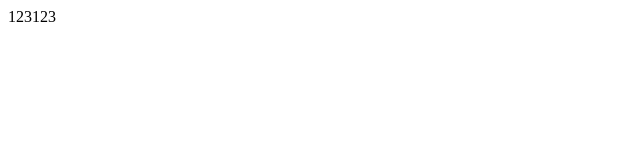
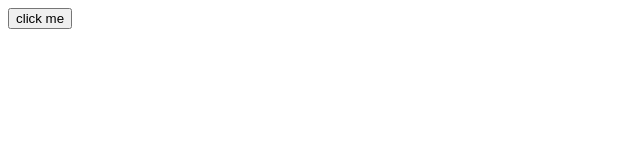
Before and after one commit to KirillBychkov/repo_1, a React (Create React App) app: page / in a window 1280 px wide. Shown: the top 160 px of the page, without its empty margins (0-640 px from the left). Built offline with nearby package versions, Linux system fonts and the light colour scheme.

Commit message:
created Button component

```diff
--- a/package.json
+++ b/package.json
@@ -6,6 +6,7 @@
     "@testing-library/jest-dom": "^4.2.4",
     "@testing-library/react": "^9.5.0",
     "@testing-library/user-event": "^7.2.1",
+    "node-sass": "^4.14.1",
     "react": "^16.13.1",
     "react-dom": "^16.13.1",
     "react-scripts": "3.4.1"
--- a/src/App.js
+++ b/src/App.js
@@ -1,10 +1,12 @@
 import React from 'react';
+import Button from './components/button';
+import './style.sass';
 
 
 function App() {
   return (
     <div className="App">
-      123123
+      <Button text='click me'/>
     </div>
   );
 }
--- /dev/null
+++ b/src/components/button/index.js
@@ -0,0 +1,11 @@
+import React from 'react'
+
+function Button({ text }) {
+    return (
+        <button>
+            {text}
+        </button>
+    )
+}
+
+export default Button;
--- /dev/null
+++ b/src/style.sass
@@ -0,0 +1,2 @@
+body
+    color: red
```
Also changed, not shown: src/components/button/style.sass (added), 1 other file (tests, documents, lock files or other folders).
